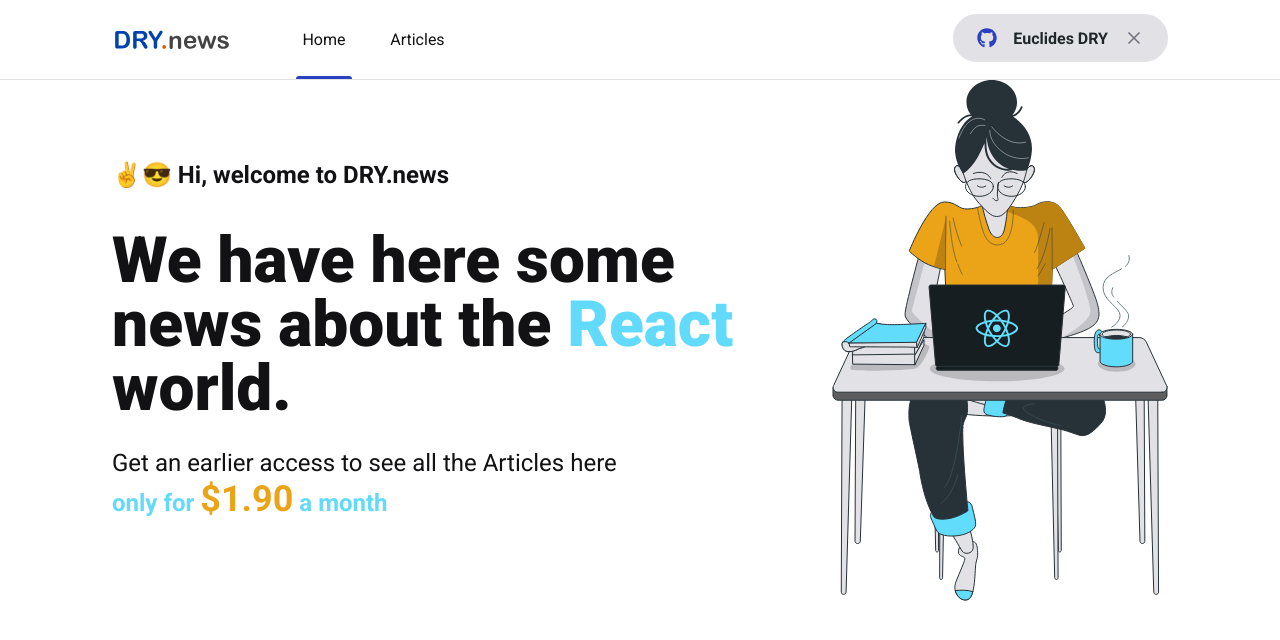
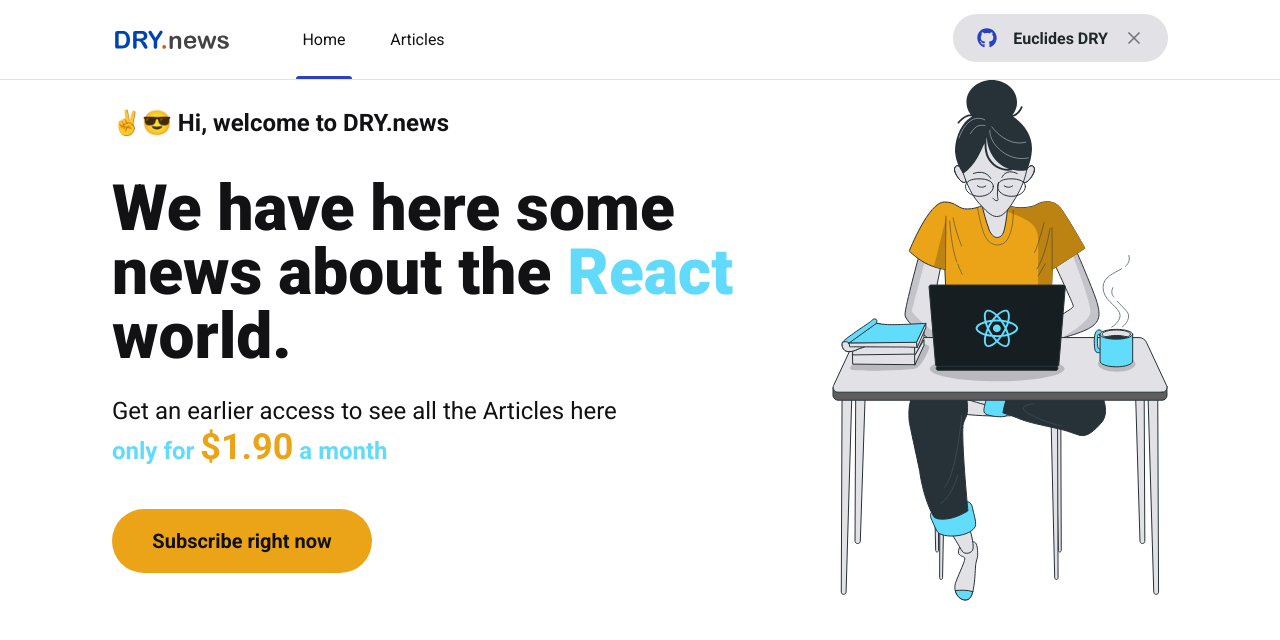
Before and after one commit to euclidesdry/drynews, a Next.js app: page / in a window 1280 px wide. Shown: the top 640 px of the page. Built offline with nearby package versions, Linux system fonts and the light colour scheme.

Commit message:
feat(component): ✨ adding SubscribeButton

```diff
--- /dev/null
+++ b/src/components/SubscribeButton/SubscribeButton.tsx
@@ -0,0 +1,14 @@
+import { FaGithub } from "react-icons/fa";
+import { FiX } from "react-icons/fi";
+
+import styles from "./styles.module.scss";
+
+interface SubscribeButtonProps {}
+
+export function SubscribeButton({}: SubscribeButtonProps) {
+  return (
+    <button type="button" className={styles.subscribeButton}>
+      Subscribe right now
+    </button>
+  );
+}
--- /dev/null
+++ b/src/components/SubscribeButton/index.tsx
@@ -0,0 +1 @@
+export * from "./SubscribeButton";
--- /dev/null
+++ b/src/components/SubscribeButton/styles.module.scss
@@ -0,0 +1,24 @@
+.subscribeButton {
+  min-width: 260px;
+  height: 4rem;
+  border: 0;
+  border-radius: 2rem;
+  background-color: var(--yellow-500);
+  color: var(--gray-900);
+  font-size: 1.25rem;
+  font-weight: bold;
+
+  display: flex;
+  align-items: center;
+  justify-content: center;
+
+  transition: all 0.2s ease;
+
+  &:hover {
+    filter: brightness(0.8);
+  }
+
+  &:active {
+    transform: scale(0.95);
+  }
+}
--- a/src/pages/home.module.scss
+++ b/src/pages/home.module.scss
@@ -42,4 +42,8 @@
       }
     }
   }
+
+  button {
+    margin-top: 2.5rem;
+  }
 }
--- a/src/pages/index.tsx
+++ b/src/pages/index.tsx
@@ -2,6 +2,7 @@
 import Image from "next/image";
 
 import styles from "./home.module.scss";
+import { SubscribeButton } from "../components/SubscribeButton";
 
 export default function Home() {
   return (
@@ -22,6 +23,8 @@
               only for <span>$1.90</span> a month
             </span>
           </p>
+
+          <SubscribeButton />
         </section>
 
         <img src="/images/avatar.svg" alt="Girl coding" />
```
